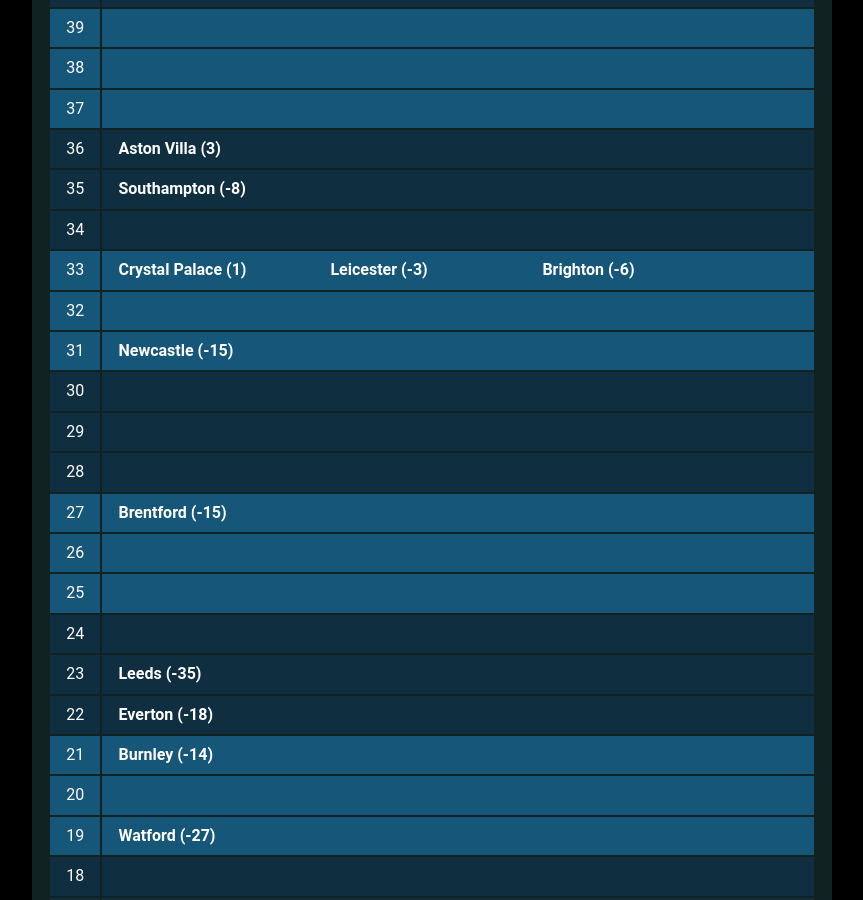
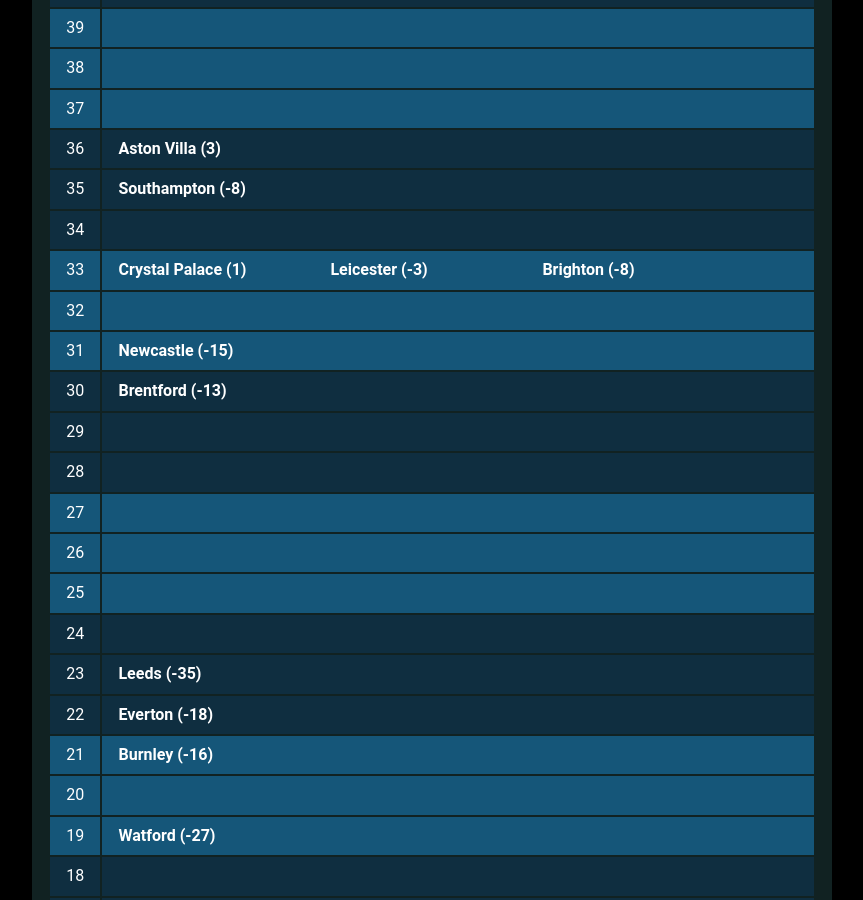
Before and after one commit to muru/muru.github.io, a Jekyll site: the page built from resources.md, in a window 1280 px wide and 900 px high, scrolled down 2689 px. Shown: the whole window, without its empty margins (208-1071 px from the left). Built offline with Jekyll 4.4.1, drawn with Linux system fonts in a browser that asks for light colours; some web fonts are replaced; some of the changed text lies outside the part shown.

Commit message:
updated cann-table: Sun 13 Mar 02:19:25 JST 2022

```diff
--- a/cann-table.html
+++ b/cann-table.html
@@ -19,6 +19,7 @@
 	<tr class="cann-row-2">
 		<td class="cann-point"> 66 </td>
 		<td class="cann-clubs">
+			<span class="club-name"> Liverpool (53) </span>
 		</td>
  	</tr>
 	<tr class="cann-row-2">
@@ -34,7 +35,6 @@
 	<tr class="cann-row-1">
 		<td class="cann-point"> 63 </td>
 		<td class="cann-clubs">
-			<span class="club-name"> Liverpool (51) </span>
 		</td>
  	</tr>
 	<tr class="cann-row-1">
@@ -195,7 +195,7 @@
 		<td class="cann-clubs">
 			<span class="club-name"> Crystal Palace (1) </span>
 			<span class="club-name"> Leicester (-3) </span>
-			<span class="club-name"> Brighton (-6) </span>
+			<span class="club-name"> Brighton (-8) </span>
 		</td>
  	</tr>
 	<tr class="cann-row-1">
@@ -212,6 +212,7 @@
 	<tr class="cann-row-2">
 		<td class="cann-point"> 30 </td>
 		<td class="cann-clubs">
+			<span class="club-name"> Brentford (-13) </span>
 		</td>
  	</tr>
 	<tr class="cann-row-2">
@@ -227,7 +228,6 @@
 	<tr class="cann-row-1">
 		<td class="cann-point"> 27 </td>
 		<td class="cann-clubs">
-			<span class="club-name"> Brentford (-15) </span>
 		</td>
  	</tr>
 	<tr class="cann-row-1">
@@ -260,7 +260,7 @@
 	<tr class="cann-row-1">
 		<td class="cann-point"> 21 </td>
 		<td class="cann-clubs">
-			<span class="club-name"> Burnley (-14) </span>
+			<span class="club-name"> Burnley (-16) </span>
 		</td>
  	</tr>
 	<tr class="cann-row-1">
@@ -286,4 +286,4 @@
 		</td>
  	</tr>
 </table>
-<span id="cann-gen-note"> Generated on  Friday, 11 March 2022 at 18:20 JST. </span>
+<span id="cann-gen-note"> Generated on  Sunday, 13 March 2022 at 02:19 JST. </span>
```
